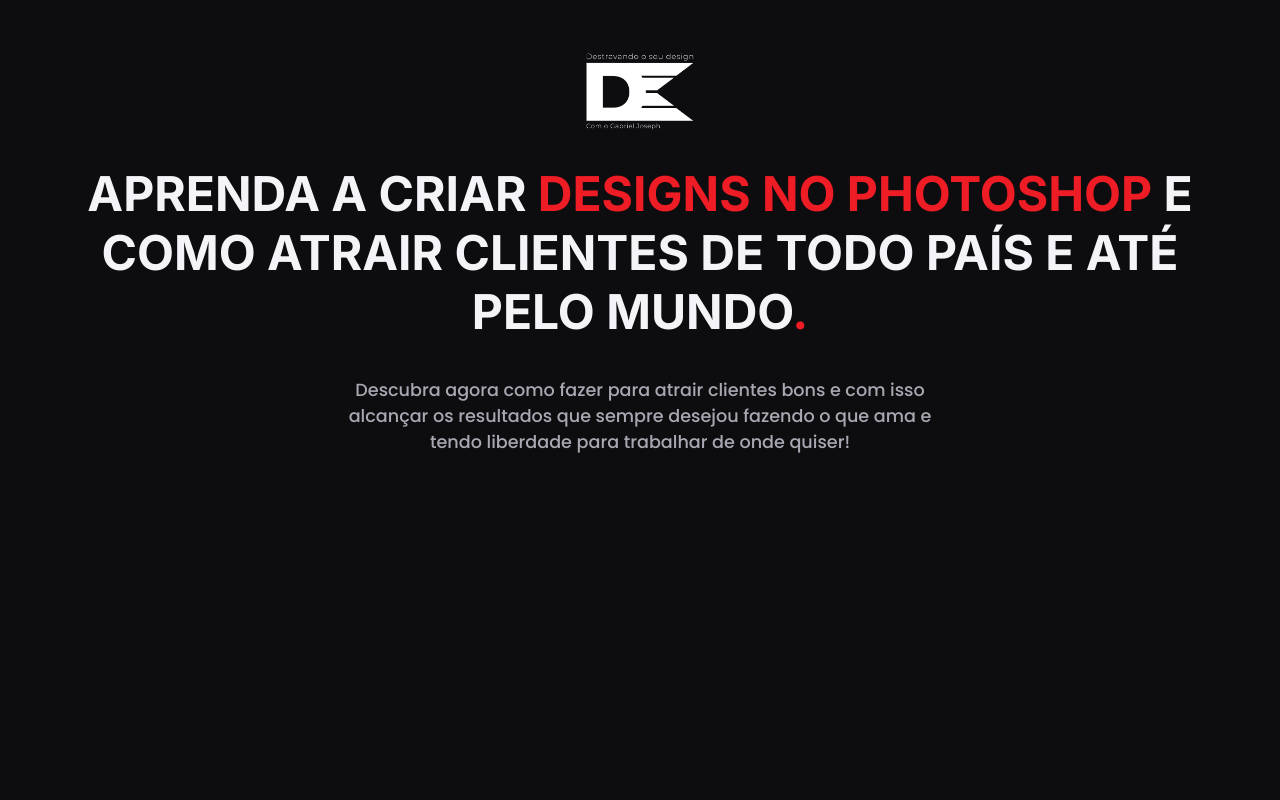
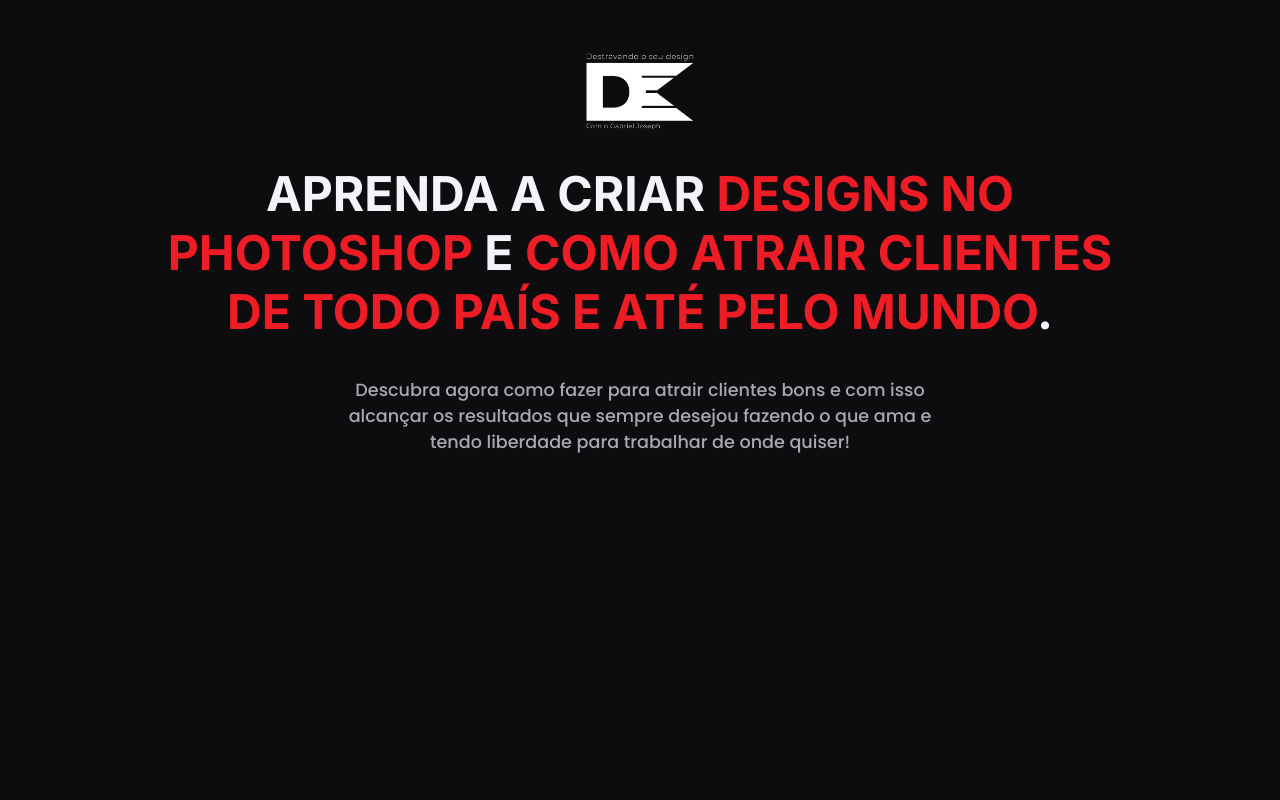
Before and after one commit to gabrieldiasss/freela-destravando-seu-design, a React (Create React App) app: page / in a window 1280 px wide. Shown: the top 800 px of the page. Built offline with nearby package versions, Linux system fonts and the light colour scheme.

Commit message:
125 deploy

```diff
--- a/src/App.css
+++ b/src/App.css
@@ -155,6 +155,10 @@ header .logo-design {
         font-size: 50%;
     }
 
+    .titulo-principal-1 h2 {
+        max-width: 1000px;
+    }
+
     .text-segunda-parte {
         max-width: 600px;
     }
--- a/src/App.js
+++ b/src/App.js
@@ -28,7 +28,7 @@ export default () => {
 				</header>
 
 				<div className="titulo-principal-1">
-					<h2 className="chamar-atencao">APRENDA A CRIAR <small>DESIGNS NO PHOTOSHOP</small> E COMO ATRAIR CLIENTES DE TODO PAÍS E ATÉ PELO MUNDO<small>.</small></h2>
+					<h2 className="chamar-atencao">APRENDA A CRIAR <small>DESIGNS NO PHOTOSHOP</small> E<small> COMO ATRAIR CLIENTES DE TODO PAÍS E ATÉ PELO MUNDO</small>.</h2>
 				</div>
 
 				<div className="segunda-parte" >
```
Also changed, not shown: 1 other file (tests, documents, lock files or other folders).
